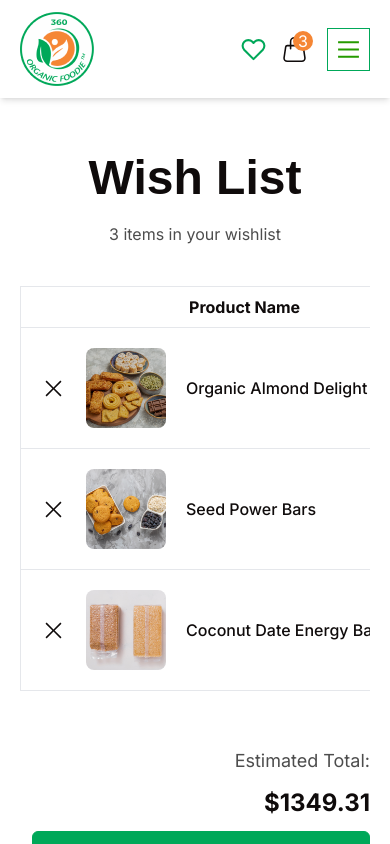
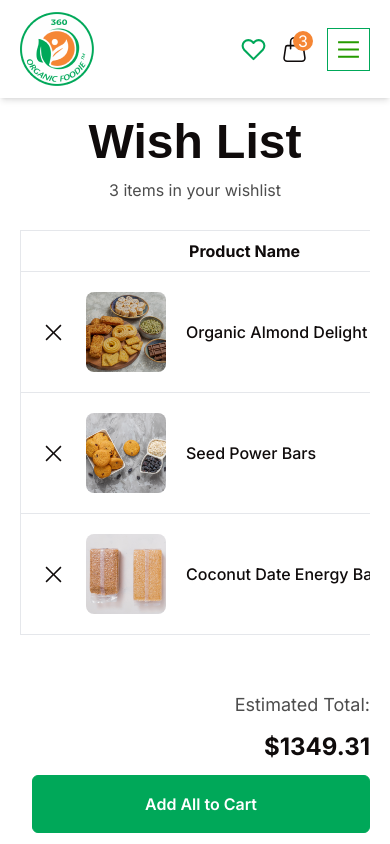
Before and after one commit to blossomobasi/organic_foodie_ecommerce, a React (Vite) app: page /wishlist in a window 390 px wide. Shown: the top 844 px of the page. Built offline with nearby package versions, Linux system fonts and the light colour scheme; a web font is replaced by a local one.

Commit message:
Add text spacing for mobile view

```diff
--- a/src/pages/WishlistPage.tsx
+++ b/src/pages/WishlistPage.tsx
@@ -33,9 +33,11 @@ const WishlistPage = () => {
 
     return (
         <section className="flex flex-col items-center">
-            <div className="py-14 text-center lg:px-20 px-5 max-w-[120rem] w-full">
-                <h2 className="text-5xl font-bold nichrome pb-5">Wish List</h2>
-                <p className="mb-10 text-grey-600">{totalWishlist} items in your wishlist</p>
+            <div className="md:py-14 py-5 text-center lg:px-20 px-5 max-w-[120rem] w-full">
+                <h2 className="text-5xl font-bold nichrome md:pb-5 pb-3">Wish List</h2>
+                <p className="md:mb-10 mb-7 text-grey-600">
+                    {totalWishlist} items in your wishlist
+                </p>
 
                 <div className=" overflow-x-auto">
                     <table className="lg:w-full w-[70rem]">
```
